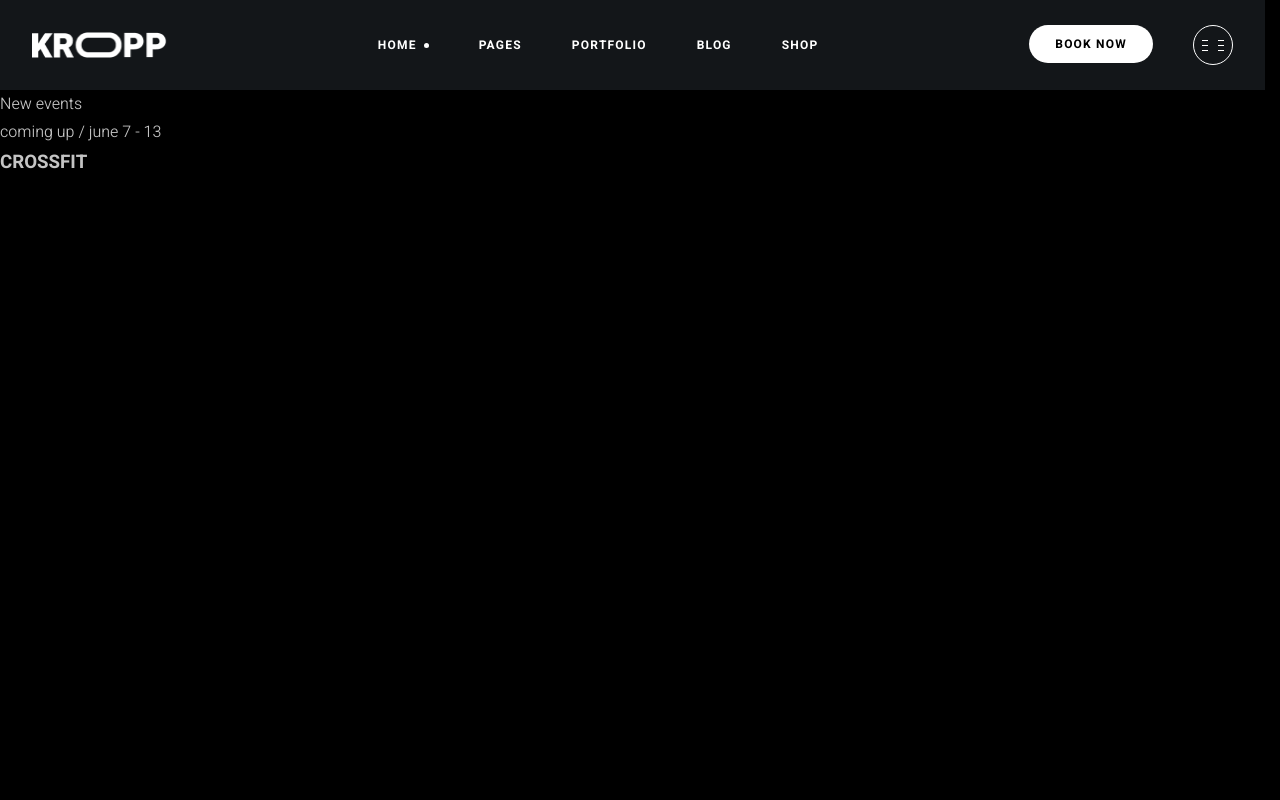
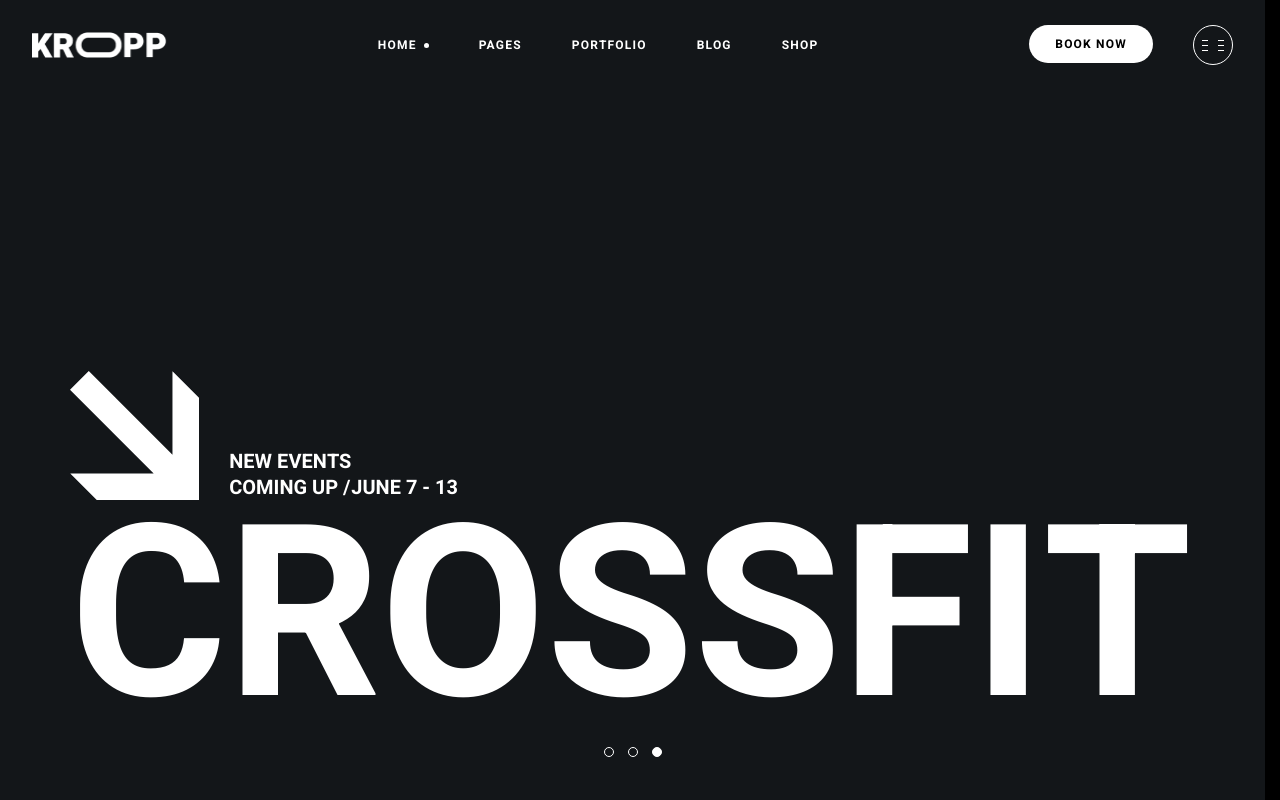
Before and after one commit to NikZess/Kropp--Fitness, a plain HTML site: page index.html in a window 1280 px wide. Drawn offline with Linux system fonts and the light colour scheme.

Commit message:
Add banner section and style for her

```diff
--- a/index.html
+++ b/index.html
@@ -61,12 +61,31 @@
             <div class="banner-body">
                 <div class="banner-info">
                     New events<br>
-                    coming up / <time datetime="06-07">june 7</time> - <time datetime="06-13">13</time>
+                    coming up / <time datetimed="06-07">june 7</time>&nbsp;-&nbsp;<time datetime="06-13">13</time>
                 </div>
                 <h3 class="banner-title">Crossfit</h3>
             </div>
             <div class="banner-pagination">
-
+                <ul class="banner-pagination-list">
+                    <li class="banner-pagination-item">
+                        <button
+                            class="banner-pagination-button"
+                            type="button"
+                        ></button>
+                    </li>
+                    <li class="banner-pagination-item">
+                        <button
+                            class="banner-pagination-button"
+                            type="button"
+                        ></button>
+                    </li>
+                    <li class="banner-pagination-item">
+                        <button
+                            class="banner-pagination-button is-current"
+                            type="button"
+                        ></button>
+                    </li>
+                </ul>
             </div>
         </section>
     </main>
--- a/styles.css
+++ b/styles.css
@@ -250,6 +250,8 @@
     --container-padding-x: 15px;
 
     --transition-duration: 0.2s;
+
+    --header-height: 90px;
 }
 
 body {
@@ -325,6 +327,7 @@ h1, h2, h3, h4, h5, h6 {
     justify-content: space-between;
     align-items: center;
     column-gap: 20px;
+    min-height: var(--header-height);
     padding-inline: 32px;
     background-color: var(--color-dark-alternate);
 }
@@ -343,7 +346,7 @@ h1, h2, h3, h4, h5, h6 {
     display: inline-flex;
     align-items: center;
     column-gap: 7px;
-    height: 90px;
+    height: var(--header-height);
     text-decoration: none;
     text-transform: uppercase;
     font-weight: 700;
@@ -390,12 +393,85 @@ h1, h2, h3, h4, h5, h6 {
   box-shadow: 16px 0 0 currentColor;
 }
 
+.banner {
+  display: flex;
+  flex-direction: column;
+  justify-content: end;
+  min-height: calc(100vh - var(--header-height));
+  padding: 36px 70px;
+  color: var(--color-light);
+  background-color: var(--color-dark-alternate);
+}
+
+.banner-body {
+  text-transform: uppercase;
+}
+
+.banner-info {
+  display: flex;
+  align-items: end;
+  font-size: clamp(16px, 1.56vw, 30px);
+  line-height: 1.27;
+  font-weight: 700;
+}
+
+.banner-info::before {
+  content: '';
+  width: clamp(60px, 10.1vw, 194px);
+  aspect-ratio: 1;
+  margin-right: 30px;
+  background: url('./icons/bold-arrow-down-right.svg') center/contain no-repeat;
+}
+
+.banner-title {
+  font-size: min(18.75vw, 360px);
+  line-height: 1;
+}
+
+.banner-pagination-list {
+  display: flex;
+  justify-content: center;
+}
+
+.banner-pagination-item {
+  display: flex;
+}
+
+.banner-pagination-button {
+  display: inline-flex;
+  justify-content: center;
+  align-items: center;
+  padding: 7px;
+  background-color: transparent;
+  border: none;
+}
+
+.banner-pagination-button::after {
+  content: '';
+  width: 10px;
+  aspect-ratio: 1;
+  border: var(--border);
+  border-radius: 50%;
+  transition-duration: var(--transition-duration);
+}
+
+.banner-pagination-button.is-current::after {
+  background-color: var(--color-light);
+}
+
+.banner-pagination-button:not(.is-current):hover::after {
+  border-color: var(--color-light-gray);
+}
 
 @media (max-width: 1024px) {
   .header {
     flex-wrap: wrap;
     row-gap: 10x;
     padding-top: 20px;
+  }
+
+  .header,
+  .banner {
     padding-inline: 15px;
   }
 
@@ -406,6 +482,10 @@ h1, h2, h3, h4, h5, h6 {
 
   .header-menu-link {
     height: 50px;
+  }
+
+  .banner {
+    row-gap: 10px;
   }
 }
 
@@ -429,4 +509,12 @@ h1, h2, h3, h4, h5, h6 {
   .header-actions {
     column-gap: 15px;
   }
+
+  .banner-info {
+    margin-bottom: 5px;
+  }
+
+  .banner-info::before {
+    margin-right: 10px;
+  }
 }
```
Also changed, not shown: icons/bold-arrow-down-right.svg (added).
